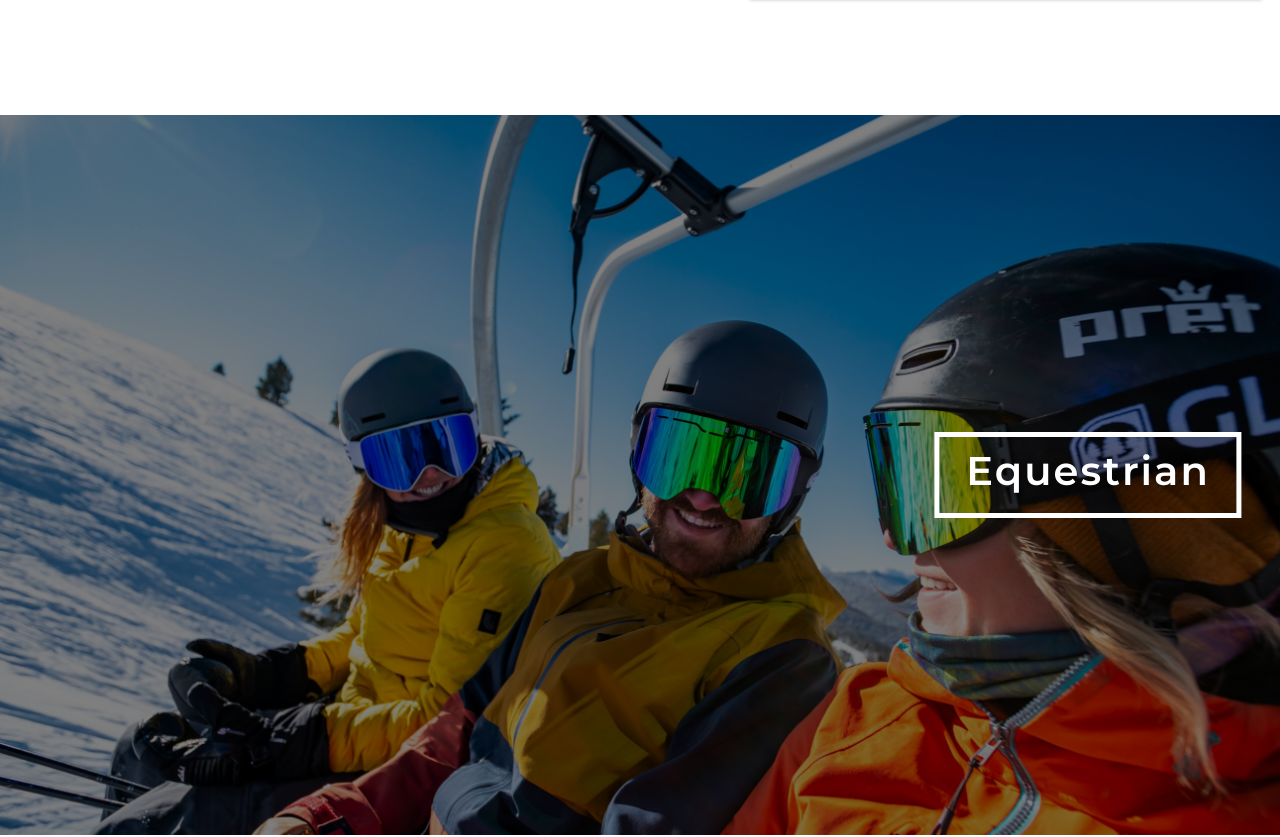
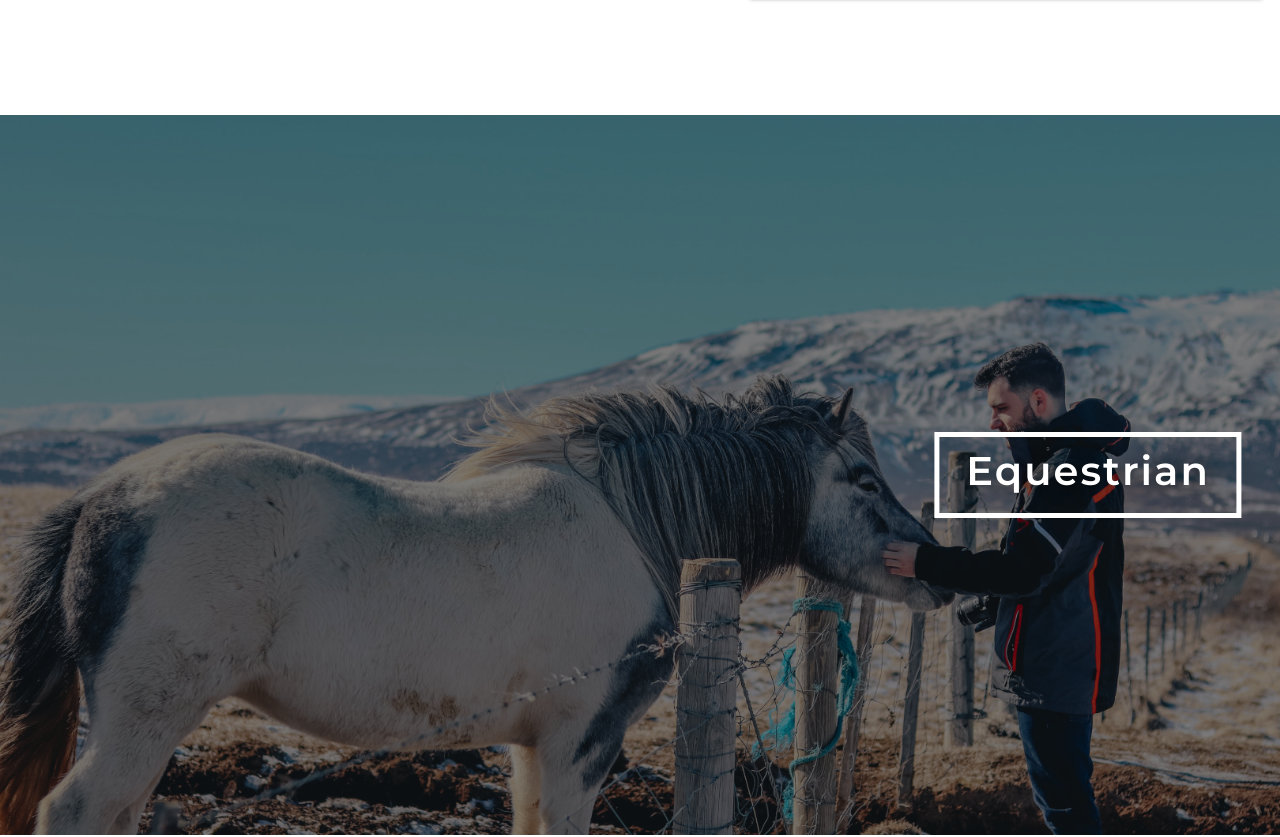
Before and after one commit to vikluund/Team1, a Vue app in the folder aventuras/: page /product/1 in a window 1280 px wide. Shown: the part 940-1777 px from the top of the page. Built offline with nearby package versions, Linux system fonts and the light colour scheme.

Commit message:
Changed the second heroimage on product page to be dynamic with route params

```diff
--- a/aventuras/src/views/ProductView.vue
+++ b/aventuras/src/views/ProductView.vue
@@ -1,34 +1,38 @@
 <script setup>
-import BooKing from "../components/BooKing.vue"
+import BooKing from '../components/BooKing.vue'
 </script>
 
 <template>
   <div v-for="product in getData($route.params.id)" :key="product.id" class="productHero">
     <div class="productHeroWrapper">
-      <img :src="product.heroimg" alt="Hero Image Product">
+      <img :src="product.heroimg" alt="Hero Image Product" />
       <div class="productHeroText">
-        <h1>{{ product.herotext}}</h1>
+        <h1>{{ product.herotext }}</h1>
       </div>
     </div>
   </div>
-  <h1 v-for="product in getData($route.params.id)" :key="product.id" class="product-title"> {{ product.title }}</h1>
+  <h1 v-for="product in getData($route.params.id)" :key="product.id" class="product-title">
+    {{ product.title }}
+  </h1>
   <div v-for="product in getData($route.params.id)" :key="product.id" class="products">
     <div class="productText">
-    <h2> {{ product.infotitle }}</h2>
+      <h2>{{ product.infotitle }}</h2>
       <p>{{ product.infotext }}</p>
     </div>
-    <img :src="product.infoimg" alt="Product Image 1" class="theImage">
+    <img :src="product.infoimg" alt="Product Image 1" class="theImage" />
   </div>
   <div v-for="product in getData($route.params.id)" :key="product.id" class="productsTwo">
-  <div class="productsTwo-text"><h2>{{ product.herotext2 }}</h2></div>
-    <!-- <div class="overlay"></div>
-    <img src="../assets/media/glade-optics-ttGLlNElbCc-unsplash.jpg" alt="Product Image 1"> -->
+    <div class="productsTwo-text">
+      <h2>{{ product.herotext2 }}</h2>
+    </div>
+    <div class="overlay"></div>
+    <img :src="product.heroimg2" alt="Product Image 1" />
   </div>
   <BooKing />
 </template>
 
 <script>
-  import Product from '../Product.json'
+import Product from '../product.json'
 
 export default {
   data() {
@@ -39,7 +43,7 @@ import BooKing from "../components/BooKing.vue"
   methods: {
     getData(id) {
       let data = this.products
-        return data.filter(item=> {
+      return data.filter((item) => {
         return item.id == id
       })
     }
@@ -48,8 +52,7 @@ import BooKing from "../components/BooKing.vue"
 </script>
 
 <style scoped>
-
-.productHero{
+.productHero {
   width: 100%;
   display: flex;
   justify-content: center;
@@ -71,7 +74,7 @@ import BooKing from "../components/BooKing.vue"
   overflow-x: hidden;
 }
 .productHeroWrapper::before {
-  content: "";
+  content: '';
   position: absolute;
   top: 0;
   left: 0;
@@ -100,7 +103,7 @@ import BooKing from "../components/BooKing.vue"
   text-shadow: 2px 2px 18px #000000a1;
   font-family: 'Montserrat', sans-serif;
 }
-.product-title{
+.product-title {
   text-align: center;
   position: relative;
   padding-top: 5vh;
@@ -152,8 +155,6 @@ import BooKing from "../components/BooKing.vue"
   height: 90vh;
   margin-bottom: 10vh;
   position: relative;
-  background-image: linear-gradient(rgba(0, 0, 0, 0.5), rgba(0, 0, 0, 0.5)),
-    url(../assets/media/glade-optics-ttGLlNElbCc-unsplash.jpg);
   background-position: center;
   background-repeat: no-repeat;
   background-size: cover;
@@ -188,14 +189,14 @@ import BooKing from "../components/BooKing.vue"
   height: 100%;
   object-fit: cover;
 }
-/* .overlay {
+.overlay {
   position: absolute;
   top: 0;
   left: 0;
   width: 100%;
   height: 100%;
   background-color: rgba(0, 0, 0, 0.5);
-} */
+}
 .booking {
   display: flex;
   justify-content: center;
@@ -205,7 +206,7 @@ import BooKing from "../components/BooKing.vue"
   width: 80vw;
   background-color: rgb(57, 57, 57);
 }
-@media (max-width: 768px){
+@media (max-width: 768px) {
   .products {
     padding-left: 0;
     flex-direction: column;
@@ -214,7 +215,7 @@ import BooKing from "../components/BooKing.vue"
     width: 80%;
     margin: 0;
   }
-  .productText h2{
+  .productText h2 {
     font-size: 20px;
   }
   .productText p {
@@ -229,7 +230,7 @@ import BooKing from "../components/BooKing.vue"
     align-items: center;
     position: relative;
   }
-  .productsTwo-text{
+  .productsTwo-text {
     width: 48vw;
     flex-direction: row;
     justify-content: center;
@@ -243,19 +244,5 @@ import BooKing from "../components/BooKing.vue"
   .productsTwo-text h2 {
     font-size: 18px;
   }
-  /* .productsTwo img {
-    margin: 0 auto;
-    height: auto;
-    max-width: 100%;
-    overflow-x: hidden;
-  }
-  .overlay {
-    display: flex;
-    justify-content: center;
-    align-items: center;
-    top: 32.8%;
-    height: 31vh;
-  } */
-
 }
 </style>
```
Lines whose indentation alone changed are shown as unchanged.
